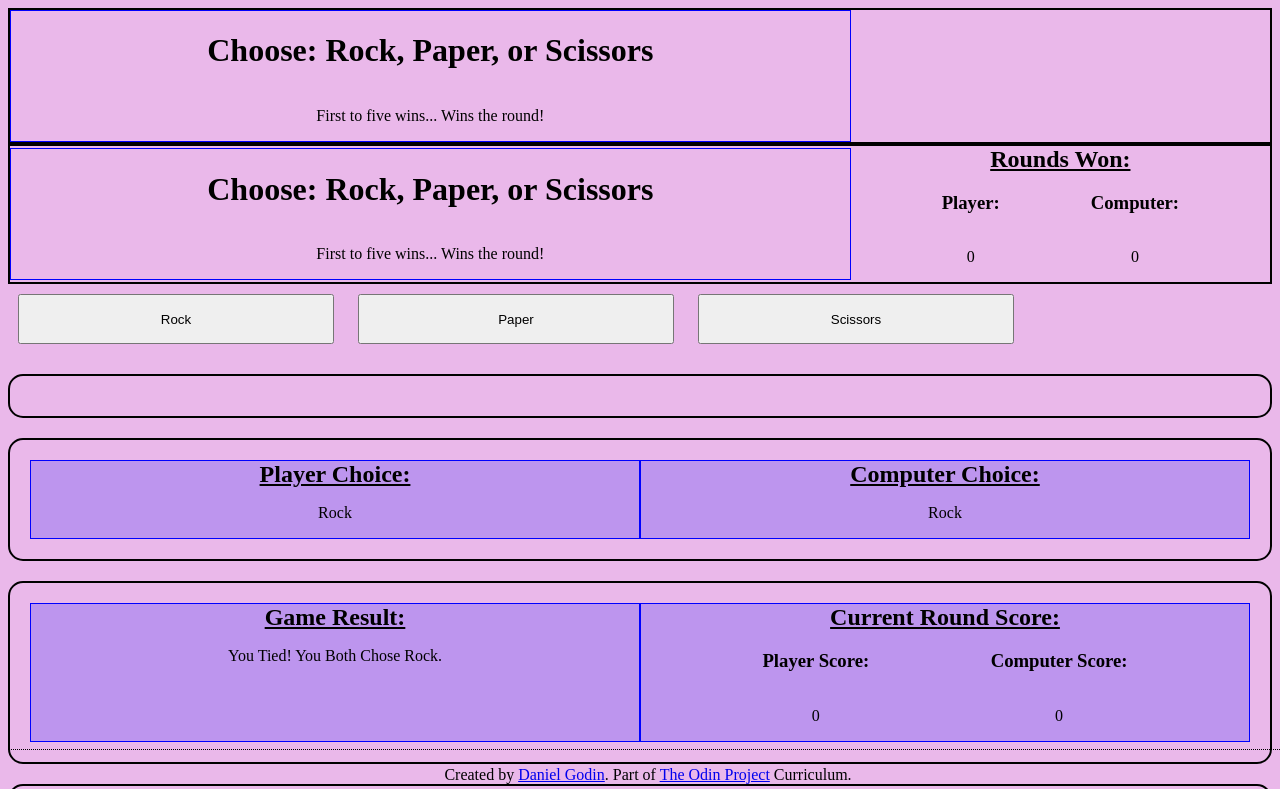
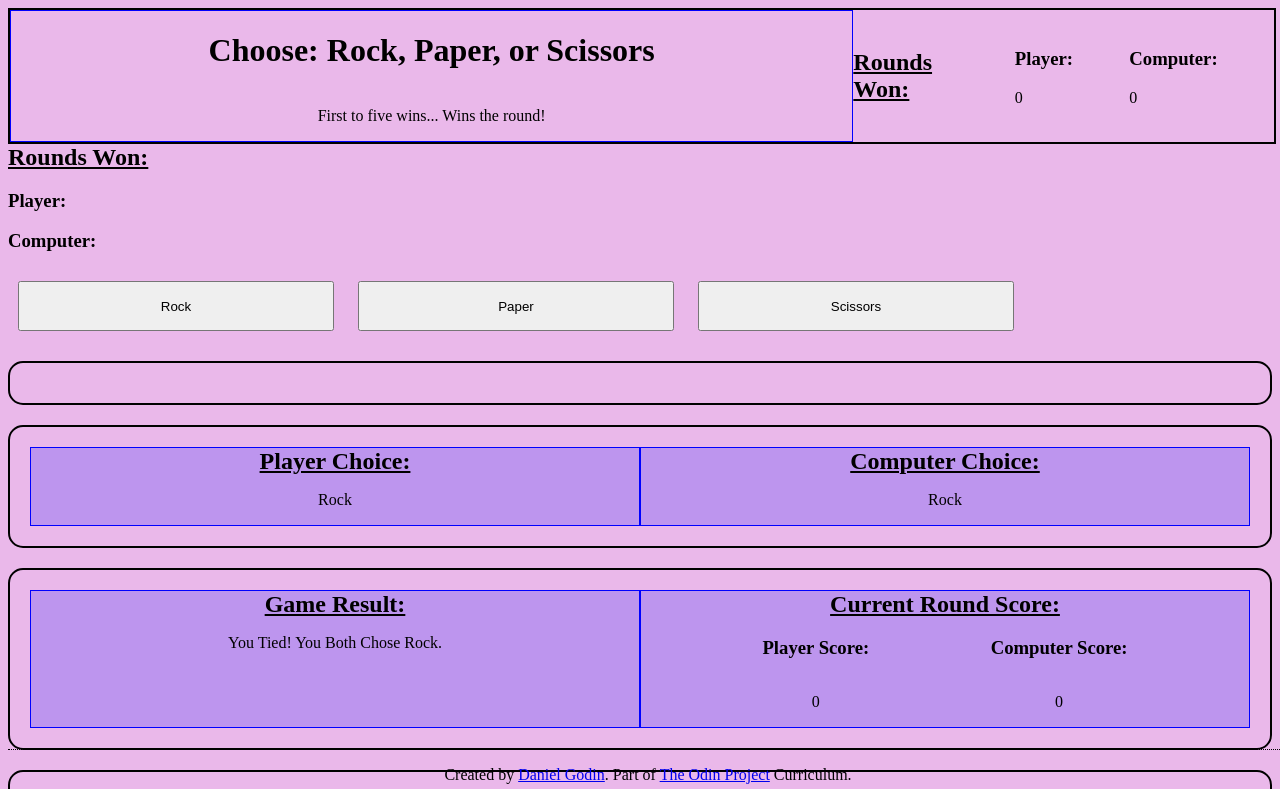
Before and after one commit to daniel-godin/rock-paper-scissors-daniel-godin, a plain HTML site: page index.html in a window 1280 px wide. Both pictures are taken after a click on the button "Rock". Shown: the top 789 px of the page. Drawn offline with Linux system fonts and the light colour scheme.

Commit message:
Kind of working, but need to stop for the day.  The headline div splits into two when I click a button, so that's working.

```diff
--- a/index.html
+++ b/index.html
@@ -9,7 +9,8 @@
 </head>
 <body>
 <div id="pageContainer">
-    <div id="headerContainer">
+
+    <!-- <div id="headerContainer">
         <div id="titleContainer">
             <h1>Choose: Rock, Paper, or Scissors</h1>
             <p>First to five wins... Wins the round!</p>
@@ -17,7 +18,7 @@
         <div id="roundsWonContainer">
 
         </div>
-    </div>
+    </div> -->
 
     <!-- Alternative Version -->
     <div id="headerContainer">
@@ -26,24 +27,39 @@
             <p>First to five wins... Wins the round!</p>
         </div>
         <div id="roundsWonContainer">
+
             <div id="roundsWonHeadlineContainer">
-                <h2>Rounds Won:</h2>
+                <h2 id="roundsWonHeadline"></h2>
             </div>
+
             <div id="displayRoundsWonContainer">
                 <div class="title-and-info-class">
-                    <h3>Player:</h2>
+                    <h3 id="playerGamesWonHeadline"></h3>
                     <p id="playerGamesWon"></p>
                 </div>
                 <div class="title-and-info-class">
-                    <h3>Computer:</h2>
+                    <h3 id="computerGamesWonHeadline"></h3>
                     <p id="computerGamesWon"></p>
                 </div>
             </div>
+
         </div>
     </div>
 
 
-
+    <div id="roundsWonHeadlineContainer">
+        <h2>Rounds Won:</h2>
+    </div>
+    <div id="displayRoundsWonContainer">
+        <div class="title-and-info-class">
+            <h3>Player:</h3>
+            <p id="playerGamesWon"></p>
+        </div>
+        <div class="title-and-info-class">
+            <h3>Computer:</h3>
+            <p id="computerGamesWon"></p>
+        </div>
+    </div>
 
 
 
--- a/js-script.js
+++ b/js-script.js
@@ -1,5 +1,28 @@
 // Original Assignment:  https://www.theodinproject.com/lessons/foundations-rock-paper-scissors#assignment
 // UI Assignment:  https://www.theodinproject.com/lessons/foundations-revisiting-rock-paper-scissors#assignment
+
+let headerContainer = document.getElementById('headerContainer');
+
+let titleContainer = document.getElementById('titleContainer');
+
+let roundsWonContainer = document.getElementById('roundsWonContainer');
+let roundsWonHeadlineContainer = document.getElementById('roundsWonHeadlineContainer');
+let displayRoundsWonContainer = document.getElementById('displayRoundsWonContainer');
+
+let roundsWonHeadline = document.getElementById('roundsWonHeadline');
+let playerGamesWonHeadline = document.getElementById('playerGamesWonHeadline');
+
+let computerGamesWonHeadline = document.getElementById('computerGamesWonHeadline');
+
+
+
+let playerGamesWon = document.getElementById('playerGamesWon');
+let computerGamesWon = document.getElementById('computerGamesWon');
+let box = document.getElementsByClassName('box');
+
+
+
+
 
 const btn = document.querySelectorAll('button');
 let gameResult = document.getElementById('gameResult');
@@ -12,8 +35,6 @@ let displayComputerChoice = document.getElementById('displayComputerChoice');
 
 let roundWinner = document.getElementById('roundWinner');
 
-let playerGamesWon = document.getElementById('playerGamesWon');
-let computerGamesWon = document.getElementById('computerGamesWon');
 
 displayPlayerChoice.innerText = "Choose Rock, Paper, or Scissors";
 displayComputerChoice.innerText = "Waiting For You To Choose";
@@ -21,14 +42,38 @@ displayComputerChoice.innerText = "Waiting For You To Choose";
 playerRoundScore.innerText = "0";
 computerRoundScore.innerText = "0";
 
-playerGamesWon.innerText = "0";
-computerGamesWon.innerText = "0";
+// playerGamesWon.innerText = "0";
+// computerGamesWon.innerText = "0";
 
 let playerRoundsWon = 0;
 let computerRoundsWon = 0;
 
 let numberOfPlayerWins = 0;
 let numberOfComputerWins = 0;
+
+function changeHeaderOnClick() {
+    playerGamesWon.innerText = playerRoundsWon;
+    computerGamesWon.innerText = computerRoundsWon;
+
+    roundsWonHeadline.innerText = "Rounds Won:";
+    playerGamesWonHeadline.innerText = "Player:";
+    computerGamesWonHeadline.innerText = "Computer:";
+
+    titleContainer.style.cssText = 'display: flex; flex-flow: column nowrap; border: 1px solid blue; justify-content: center; align-items: center; flex: 2';
+
+    roundsWonContainer.style.cssText = 'display: flex; justify-content: center; align-items: center; width: 100%; flex: 1';
+
+    roundsWonHeadlineContainer.style.cssText = '';
+
+    displayRoundsWonContainer.style.cssText = 'display: flex; flex-flow: row nowrap; border: 1 solid black; justify-content: space-evenly; width: 100%;';
+
+    for (i = 0; i < box.length; i++) {
+        box[i].style.cssText = 'display: flex; flex-flow: column nowrap; justify-content: center; align-items: center;';
+    }
+
+
+
+}
 
 
 // Function to randomly return either 'Rock', 'Paper', or 'Scissors' for Computer Selection.
@@ -61,6 +106,8 @@ btn.forEach((button) => {
         displayComputerChoice.innerText = computerSelection;
 
         playRound(playerSelection, computerSelection); // invokes playRound function
+
+        changeHeaderOnClick();
 
         playerRoundScore.innerText = numberOfPlayerWins;
         computerRoundScore.innerText = numberOfComputerWins;
--- a/style.css
+++ b/style.css
@@ -32,6 +32,7 @@ html {
     justify-content: center;
     align-items: center;
     border: 2px solid black;
+    width: 100%;
 }
 
 #titleContainer {
@@ -40,39 +41,39 @@ html {
     border: 1px solid blue;
     justify-content: center;
     align-items: center;
-    flex: 2;
+    flex: 1;
 }
 
 #roundsWonContainer {
-    display: flex;
+    /* display: flex;
     flex-flow: column nowrap;
     align-items: center;
     justify-content: center;
-    flex: 1;
+    flex: 1; */
 }
 
 #roundsWonHeadlineContainer {
-    display: flex;
+    /* display: flex;
     justify-content: center;
     align-items: center;
-    width: 100%;
+    width: 100%; */
 }
 
 #displayRoundsWonContainer {
-    display: flex;
+    /* display: flex;
     flex-flow: row nowrap;
     border: 1 solid black;
     width: 100%;
-    justify-content: space-evenly;
+    justify-content: space-evenly; */
 
 
 }
 
-.title-and-info-class {
-    display: flex;
+.box {
+    /* display: flex;
     flex-flow: column nowrap;
     justify-content: center;
-    align-items: center;
+    align-items: center; */
 }
 
 
```
